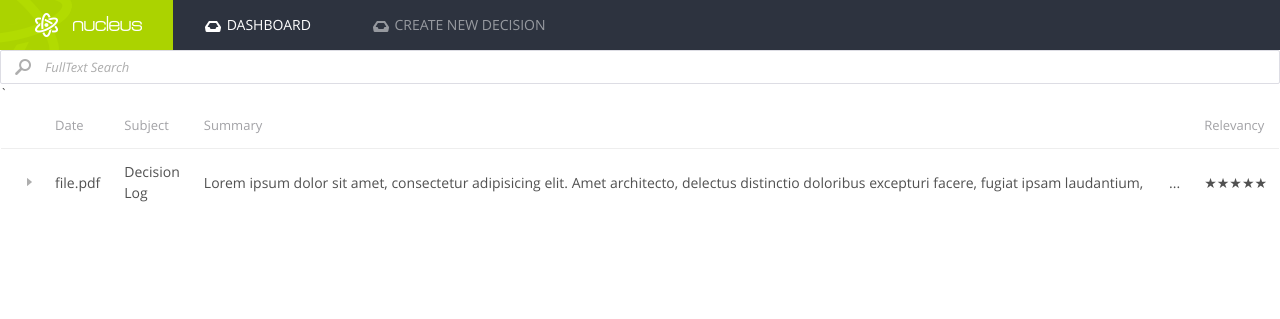
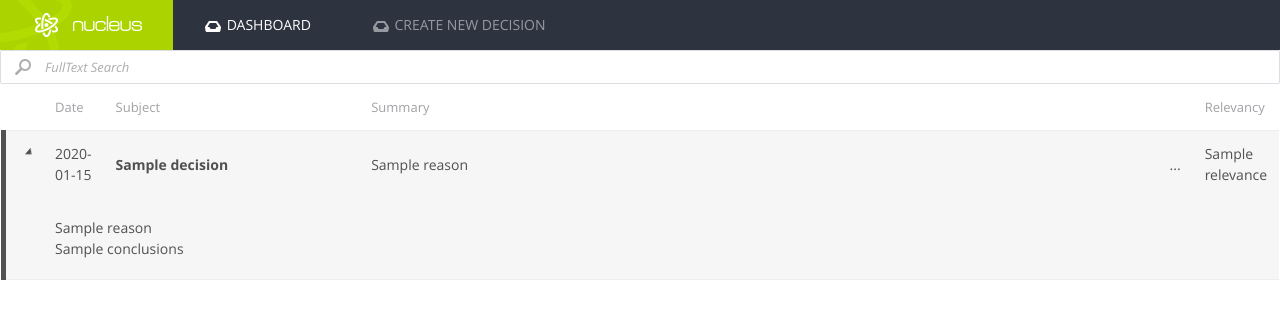
Before and after one commit to MartinHatas/decision-log, a Java web app: template src/main/webapp/WEB-INF/jsp/index.jsp in a window 1280 px wide. Shown: the top 319 px of the page. Run offline with Spring Boot 4, a stand-in JSP engine, Linux system fonts and the light colour scheme; the template is opened without the code that fills it: most values are stand-ins (such as "Sample title", 1, 10 or a date in 2020); style sheets or scripts are compiled from the project's sources.

Commit message:
vzhled s daty

```diff
--- a/src/main/java/net/gmc/decisionlog/data/ElasticSearchStore.java
+++ b/src/main/java/net/gmc/decisionlog/data/ElasticSearchStore.java
@@ -53,6 +53,7 @@ public class ElasticSearchStore {
         buildNode();
         createIndex();
         waitUntilElasticSearchIsStarted();
+//        listAllDecision();
         createSampleData();
     }
 
--- a/src/main/resources/static/css/decisionlog.less
+++ b/src/main/resources/static/css/decisionlog.less
@@ -7,7 +7,10 @@
 }
 
 .subject {
-    width: 1%;
+    font-weight: bold;
+    width: 20%;
+    //width: 1%;
+
 }
 
 .summary {
@@ -34,8 +37,15 @@
         width: 61px;
         clip: rect(0, 30px, 21px, 0);
     }
+
 }
 
+
+.jk{
+
+
+
+}
 
 //.relevancy {
 //    width: 1%;
--- a/src/main/webapp/WEB-INF/jsp/index.jsp
+++ b/src/main/webapp/WEB-INF/jsp/index.jsp
@@ -45,13 +45,6 @@
 
             <%-- === DECISIONS . DECISIONS . DECISIONS . DECISIONS . DECISIONS . DECISIONS . DECISIONS  === --%>
 
-            <%--this.subject = subject;--%>
-            <%--this.reason = reason;--%>
-            <%--this.conclusions = conclusions;--%>
-            <%--this.date = date;--%>
-            <%--this.attendees = attendees;--%>
-            <%--this.tags = tags;--%>
-            <%--relevance--%>
 
             <table class="table table--collapsible-rows">
                 <thead>
@@ -63,56 +56,62 @@
                 </tr>
                 </thead>
                 <tbody>
-                <tr class="table-collapsible-row-header "><%--is-open--%>
+                <%--this.subject = subject;--%>
+                <%--this.reason = reason;--%>
+                <%--this.conclusions = conclusions;--%>
+                <%--this.date = date;--%>
+                <%--this.attendees = attendees;--%>
+                <%--this.tags = tags;--%>
+                <%--relevance--%>
+                <c:forEach var="decision" items="${decisions}">
+                    <tr class="table-collapsible-row-header is-open"><%--is-open--%>
                         <td class="date">
                             <div class="table-collapsible-row-toggle"></div>
-                        file.pdf
+                            <c:out value="${decision.date}"/>
                         </td>
-                    <td class="subject">Decision Log</td>
+                        <td class="subject"><c:out value="${decision.subject}"/></td>
                         <td class="summary">
                             <div class="wrapper">
-                            Lorem ipsum dolor sit amet, consectetur adipisicing elit. Amet architecto, delectus
-                            distinctio doloribus excepturi facere, fugiat ipsam laudantium, magni odit omnis
-                            perspiciatis quisquam saepe. Accusantium dicta ducimus, eligendi ex excepturi totam veniam?
-                            Accusamus asperiores aut doloribus exercitationem illo non officia! Amet deserunt doloribus
-                            nam obcaecati omnis sed tenetur! Dicta, iusto.
+                                <c:out value="${decision.reason}"/>
                             </div>
                         </td>
                         <td class="relevancy">
                             <div class="wrapper">
-                            &#9733;&#9733;&#9733;&#9733;&#9733;
+                                <c:out value="${decision.relevance}"/>
+                                    <%--&#9733;&#9733;&#9733;&#9733;&#9733;--%>
                                 <div class="hider"></div>
                             </div>
                         </td>
                     </tr>
-                `
+
                     <tr class="table-collapsible-row-body">
-                    <td colspan="3">
-                        <div class="content">Lorem ipsum Consectetur sint in in minim magna magna elit nulla elit magna
-                            labore laborum fugiat in magna proident labore cupidatat voluptate veniam eiusmod anim
-                            cupidatat
-                            sint voluptate ullamco dolore labore dolore pariatur anim ad cupidatat
-                            ut culpa. Lorem ipsum Ut ut exercitation quis dolor aliqua commodo laboris deserunt
-                            exercitation
-                            in ex cupidatat ut Duis ad.
+                        <td colspan="4">
+                            <div class="content">
+                                <div class="detail">
+                                    <div class="heading">
+
+                                    </div>
+                                    <div class="content">
+                                        <c:out value="${decision.reason}"/>
+
+                                    </div>
+                                </div>
+                                <div class="detail">
+                                    <div class="heading">
+
+                                    </div>
+                                    <div class="content">
+                                        <c:out value="${decision.conclusions}"/>
+
+                                    </div>
+                                </div>
                             </div>
                         </td>
                     </tr>
+                </c:forEach>
                 </tbody>
             </table>
-            <%--<table>--%>
-            <%--<c:forEach var="decision" items="${decisions}" >--%>
-            <%--<tr>--%>
-            <%--<td><c:out value="${decision.name}"/></td>--%>
-            <%--</tr>--%>
-            <%--</c:forEach>--%>
-            <%--</table>--%>
 
-
-            <%--<div class="l-view-content-with-footer">--%>
-            <%--<div class="l-view-content-with-footer-body">Content</div>--%>
-            <%--<div class="l-view-content-with-footer-footer">Footer</div>--%>
-            <%--</div>--%>
 
         </div>
     </div>
```
Lines whose indentation alone changed are shown as unchanged.
